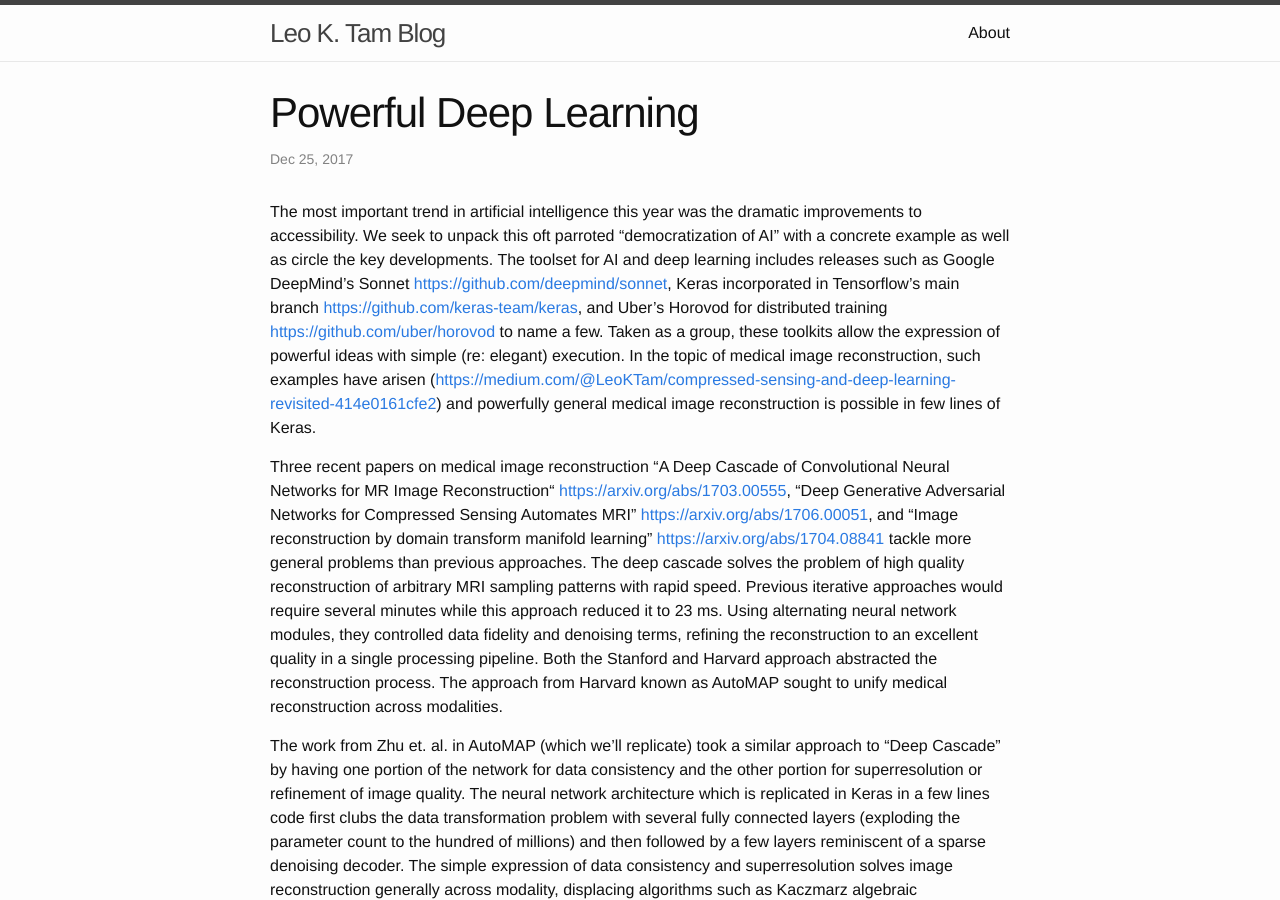
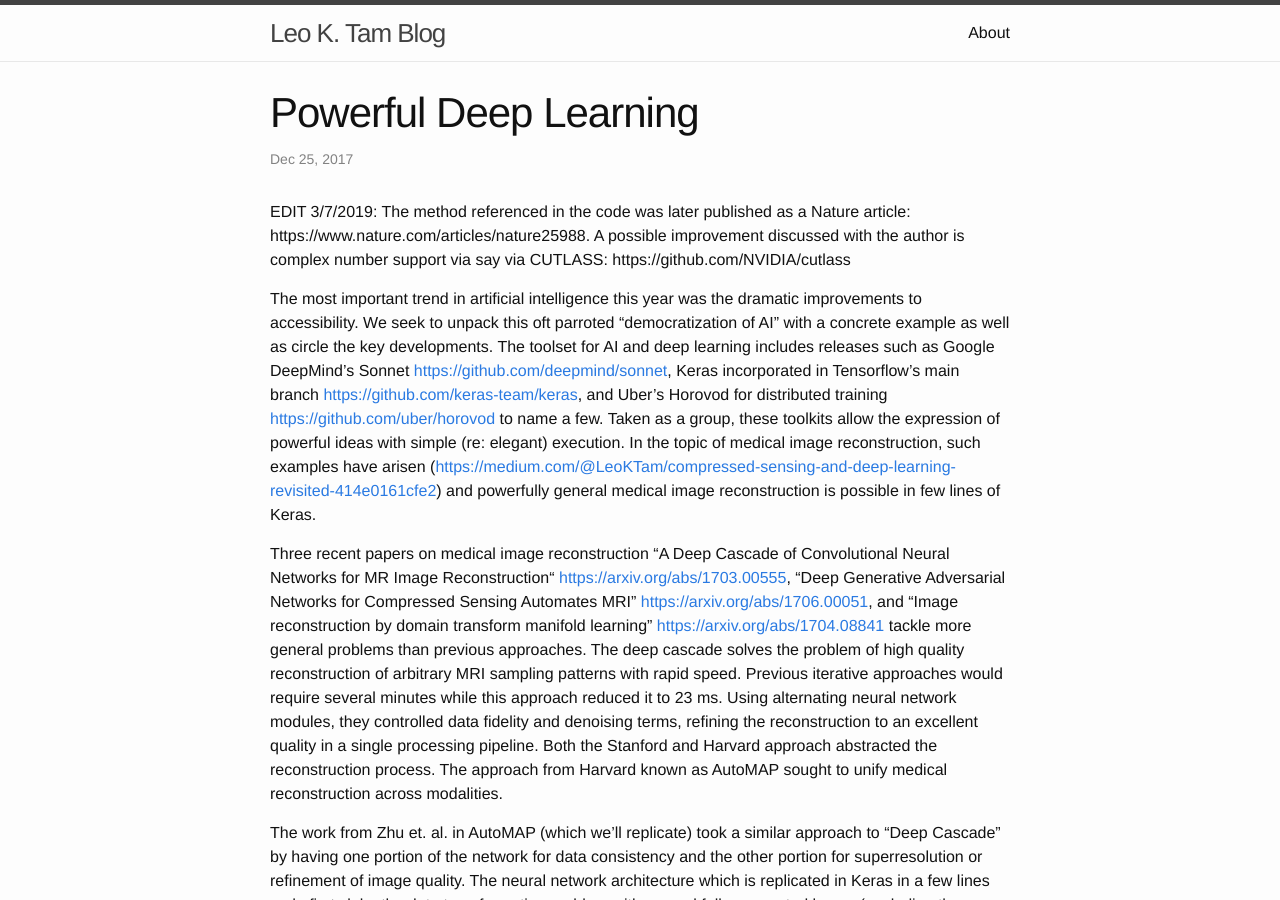
Before and after one commit to leotam/leotam.github.io, a Jekyll site: the page built from _posts/2017-12-25-DLtools.markdown, in a window 1280 px wide and 900 px high. Built offline with Jekyll 4.4.1, drawn with Linux system fonts in a browser that asks for light colours.

Commit message:
Update 2017-12-25-DLtools.markdown

```diff
--- a/_posts/2017-12-25-DLtools.markdown
+++ b/_posts/2017-12-25-DLtools.markdown
@@ -4,6 +4,8 @@ title:  "Powerful Deep Learning"
 date:   2017-12-25 16:25:09
 categories: general
 ---
+
+EDIT 3/7/2019: The method referenced in the code was later published as a Nature article: https://www.nature.com/articles/nature25988.  A possible improvement discussed with the author is complex number support via say via CUTLASS: https://github.com/NVIDIA/cutlass
 
 The most important trend in artificial intelligence this year was the dramatic improvements to accessibility.  We seek to unpack this oft parroted “democratization of AI” with a concrete example as well as circle the key developments.  The toolset for AI and deep learning includes releases such as Google DeepMind’s Sonnet <https://github.com/deepmind/sonnet>, Keras incorporated in Tensorflow’s main branch <https://github.com/keras-team/keras>, and Uber’s Horovod for distributed training <https://github.com/uber/horovod> to name a few.  Taken as a group, these toolkits allow the expression of powerful ideas with simple (re: elegant) execution.  In the topic of medical image reconstruction, such examples have arisen (<https://medium.com/@LeoKTam/compressed-sensing-and-deep-learning-revisited-414e0161cfe2>) and powerfully general medical image reconstruction is possible in few lines of Keras.
 
```
